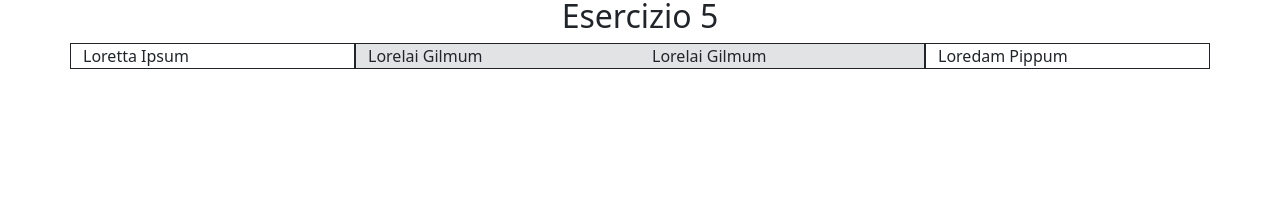
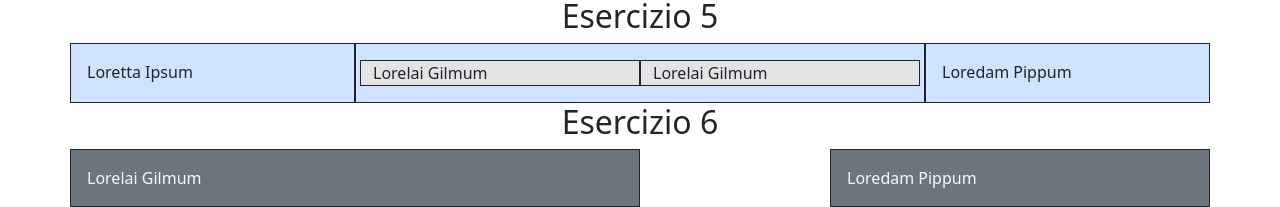
Before and after one commit to Sir-Frederik/u2-s2-1, a website: page index.html in a window 1280 px wide. Shown: the part 709-916 px from the top of the page. Before the commit the page ends 800 px from the top, so only its background shows below. Drawn offline with nearby package versions, Linux system fonts and the light colour scheme.

Commit message:
tutto completato

```diff
--- a/index.html
+++ b/index.html
@@ -92,15 +92,22 @@
     <h2 class="text-center">Esercizio 5</h2>
     <div class="container">
       <div class="row">
-        <div class=" col-12 col-lg-3 border border-1 border-dark p-3bg-primary-subtle">Loretta Ipsum</div>
-        <div class=" col-12 col-lg-6  border border-1 border-dark p-3bg-primary-subtle">
+        <div class="col-12 col-lg-3 border border-1 border-dark p-3 bg-primary-subtle">Loretta Ipsum</div>
+        <div class="col-12 col-lg-6 border border-1 border-dark p-3 bg-primary-subtle">
           <div class="row">
-            <div class=" col-12 col-lg-6 bg-secondary-subtle">Lorelai Gilmum</div>
-            <div class=" col-12 col-lg-6 bg-secondary-subtle">Lorelai Gilmum</div>
+            <div class="col-12 col-lg-6 bg-secondary-subtle border border-1 border-dark">Lorelai Gilmum</div>
+            <div class="col-12 col-lg-6 bg-secondary-subtle border border-1 border-dark">Lorelai Gilmum</div>
           </div>
         </div>
-        <div class=" col-12 col-lg-3  border border-1 border-dark p-3bg-primary-subtle">Loredam Pippum</div>
+        <div class="col-12 col-lg-3 border border-1 border-dark p-3 bg-primary-subtle">Loredam Pippum</div>
       </div>
-    </div
+    </div>
+    <h2 class="text-center">Esercizio 6</h2>
+    <div class="container">
+      <div class="row">
+        <div class="col-6 col-lg-6 bg-secondary text-light p-3 border border-1 border-dark">Lorelai Gilmum</div>
+        <div class="col-6 col-lg-4 offset-lg-2 bg-secondary text-light p-3 border border-1 border-dark">Loredam Pippum</div>
+      </div>
+    </div>
   </body>
 </html>
```
